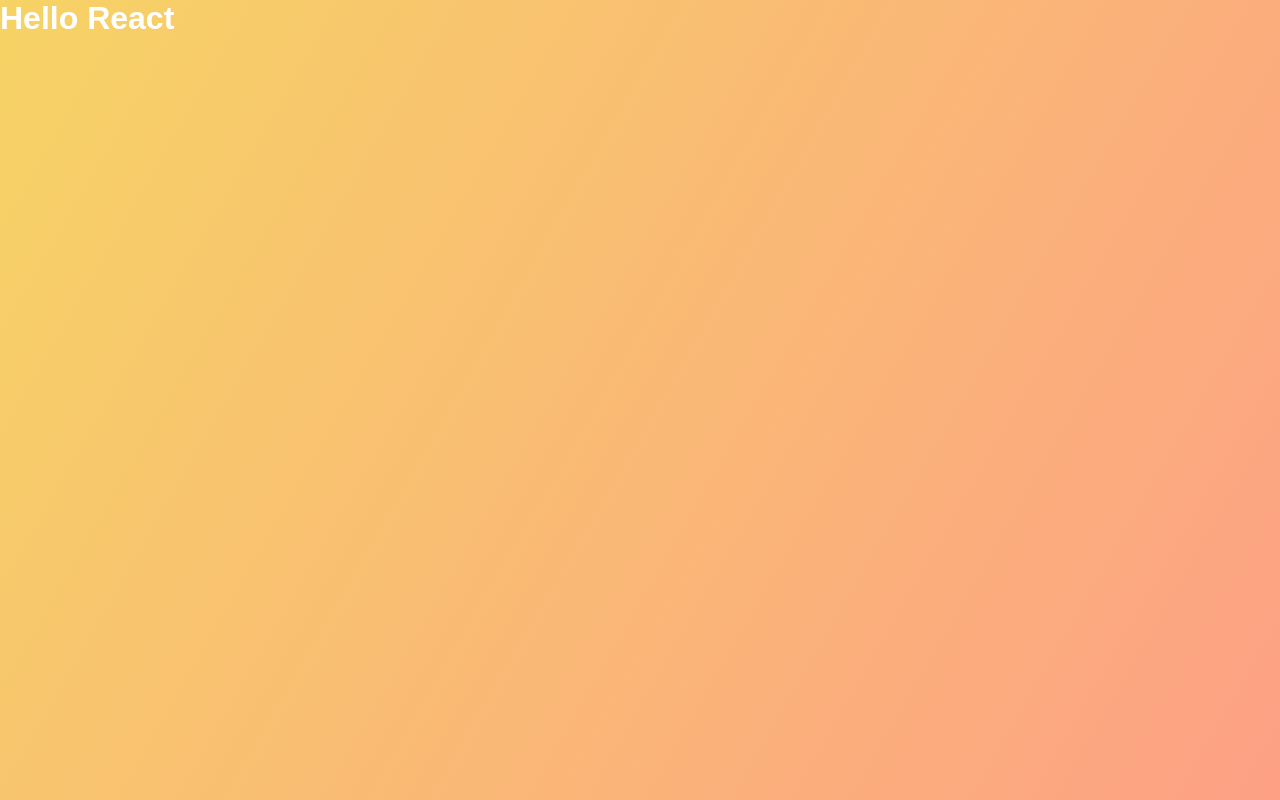
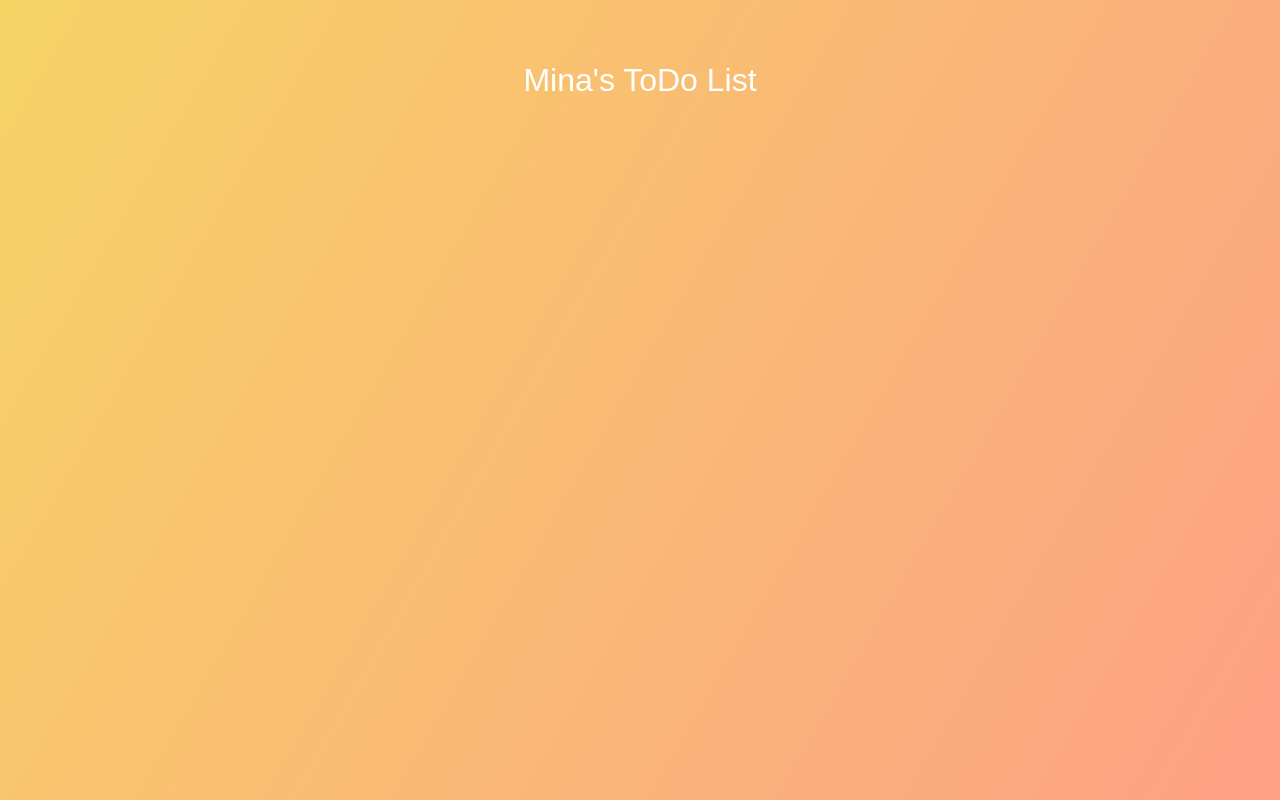
Before and after one commit to minamaged113/psychic-octo-journey, a React (Create React App) app: page / in a window 1280 px wide. Built offline with nearby package versions, Linux system fonts and the light colour scheme.

Commit message:
customization header to todo list

```diff
--- a/src/App.js
+++ b/src/App.js
@@ -3,7 +3,7 @@ import './App.css';
 function App() {
   return (
     <div className="App">
-      <h1>Hello React</h1>
+      <header>Mina's ToDo List</header>
     </div>
   );
 }
```
